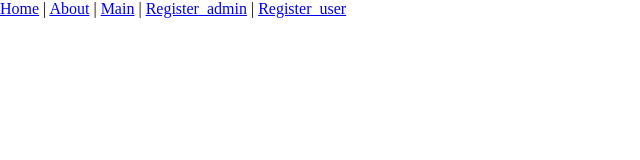
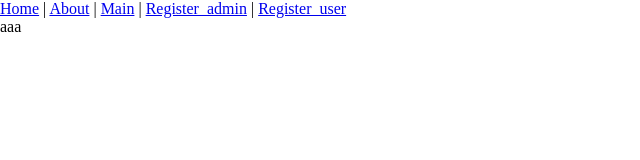
Before and after one commit to gunwoo0223/weedy, a Vue app in the folder weedy/frontend/: page /searchList in a window 1280 px wide. Shown: the top 160 px of the page, without its empty margins (0-640 px from the left). Built offline with nearby package versions, Linux system fonts and the light colour scheme.

Commit message:
SearchList페이지 이동  시 파라미터 가지고 가는거 테스트중..

```diff
--- a/weedy/frontend/src/views/main/Main.vue
+++ b/weedy/frontend/src/views/main/Main.vue
@@ -117,7 +117,8 @@ export default {
     methods: {
         getSelectedAppName : function(appName){
             alert(appName);
-            //router.push({path:'/searchList'});
+            //this.$router.push('/searchList');
+            this.$router.push({path: '/searchList', param: {name: appName}});
         },
     },
 }
--- a/weedy/frontend/src/views/search/SearchList.vue
+++ b/weedy/frontend/src/views/search/SearchList.vue
@@ -1,5 +1,7 @@
 <template>
-
+    <div>
+        aaa
+    </div>
 </template>
 
 <script>
```
